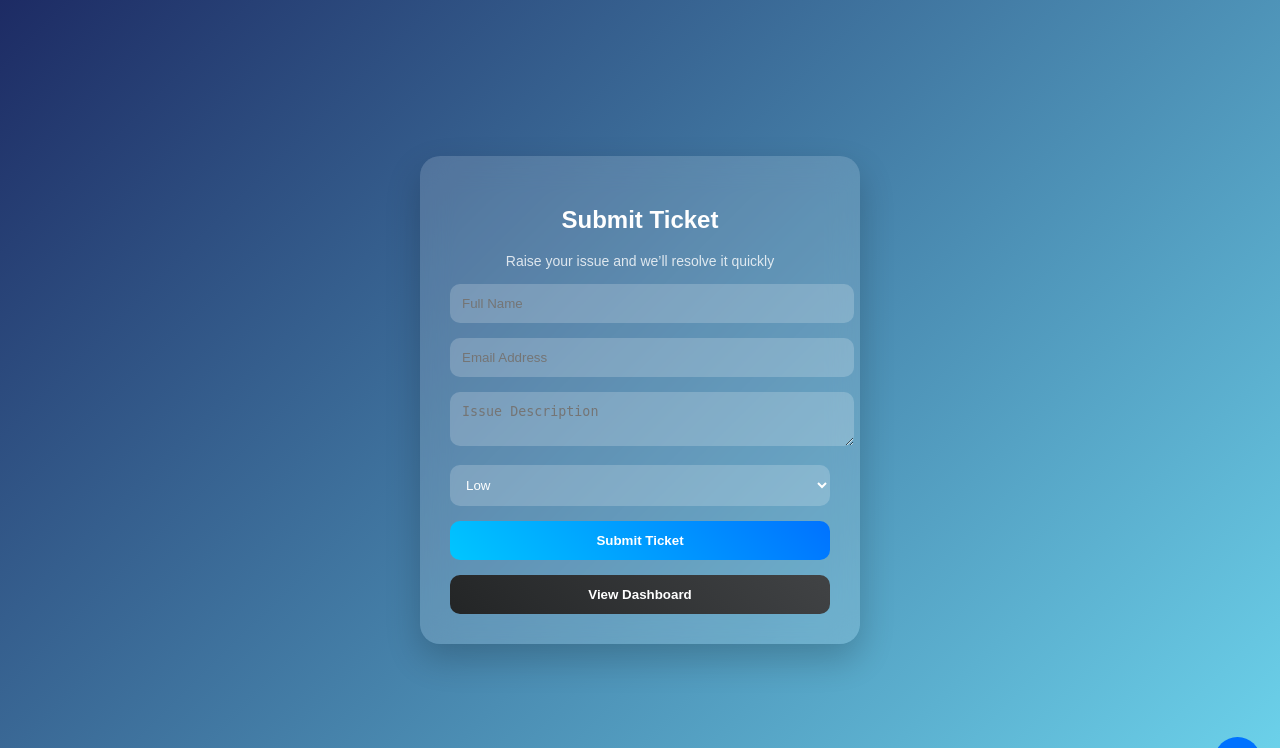
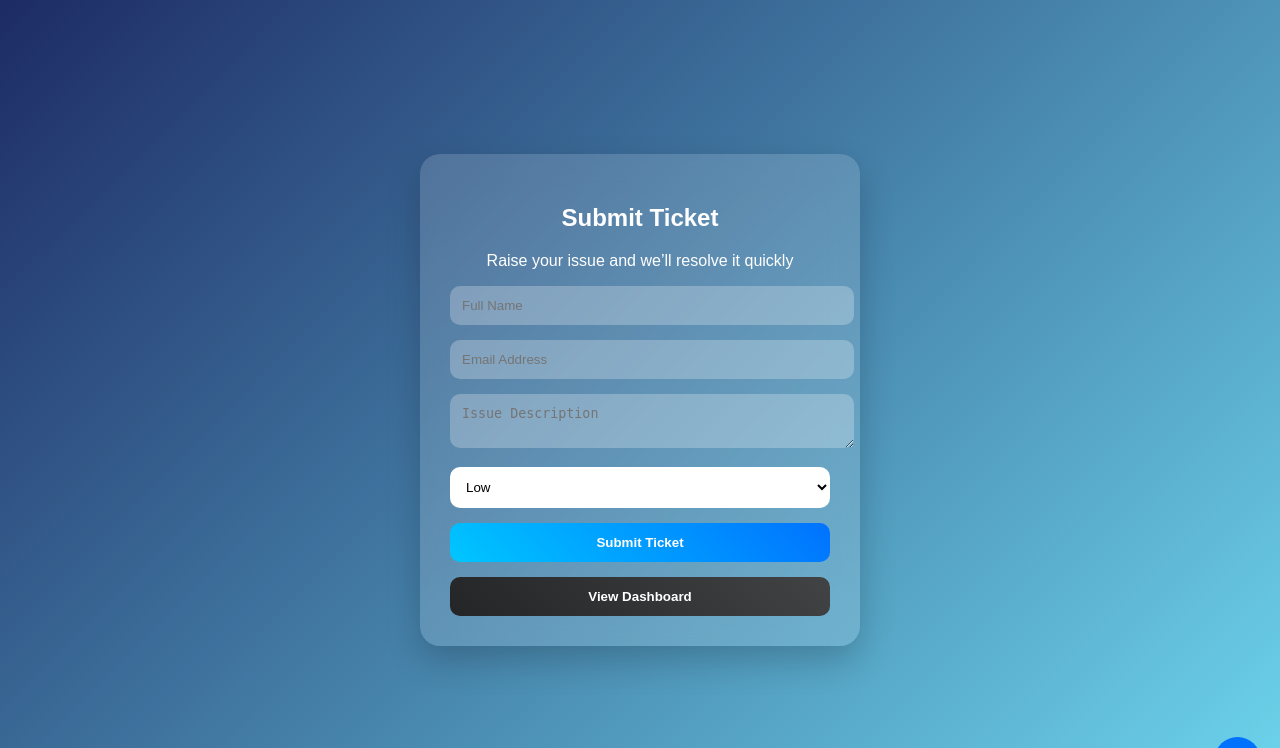
Before and after one commit to hanishzackariya12-netizen/ticketing-system, a Flask app: page / in a window 1280 px wide. Shown: the top 748 px of the page. Run offline with Flask 3, Linux system fonts and the light colour scheme; some libraries are stand-ins or nearby versions.

Commit message:
Final UI + form + dropdown fix

```diff
--- a/app.py
+++ b/app.py
@@ -75,8 +75,8 @@ def submit():
     cursor = conn.cursor()
 
     cursor.execute('''
-    INSERT INTO tickets (name, email, issue, priority, status, created_at)
-    VALUES (%s, %s, %s, %s, %s, %s)
+        INSERT INTO tickets (name, email, issue, priority, status, created_at)
+        VALUES (%s, %s, %s, %s, %s, %s)
     ''', (name, email, issue, priority, 'Open', datetime.now()))
 
     conn.commit()
--- a/templates/form.html
+++ b/templates/form.html
@@ -4,7 +4,6 @@
     <title>Submit Ticket</title>
 
     <style>
-/* BACKGROUND */
 body {
     margin: 0;
     font-family: 'Poppins', sans-serif;
@@ -31,15 +30,10 @@ body {
     color: white;
 }
 
-/* TITLE */
-.form-container h2 {
-    text-align: center;
-}
-
+/* TEXT */
+.form-container h2,
 .form-container p {
     text-align: center;
-    font-size: 14px;
-    opacity: 0.8;
 }
 
 /* INPUTS */
@@ -48,15 +42,26 @@ body {
 }
 
 .input-group input,
-.input-group textarea,
+.input-group textarea {
+    width: 100%;
+    padding: 12px;
+    border-radius: 10px;
+    border: none;
+    outline: none;
+    background: rgba(255,255,255,0.25);
+    color: #000;
+}
+
+/* FIXED SELECT VISIBILITY */
 .input-group select {
     width: 100%;
     padding: 12px;
     border-radius: 10px;
     border: none;
     outline: none;
-    background: rgba(255,255,255,0.2);
-    color: white;
+    background: white;
+    color: black;
+    font-weight: 500;
 }
 
 /* BUTTONS */
@@ -87,7 +92,6 @@ body {
     padding: 14px;
     border-radius: 50%;
     cursor: pointer;
-    z-index: 1000;
 }
 
 /* CHATBOX */
@@ -103,7 +107,6 @@ body {
     box-shadow: 0 10px 25px rgba(0,0,0,0.2);
     flex-direction: column;
     overflow: hidden;
-    z-index: 1000;
 }
 
 .chat-header {
@@ -152,7 +155,8 @@ body {
 <h2>Submit Ticket</h2>
 <p>Raise your issue and we’ll resolve it quickly</p>
 
-<form method="POST">
+<!-- ✅ FIXED FORM -->
+<form method="POST" action="/submit">
 
 <div class="input-group">
     <input type="text" name="name" required placeholder="Full Name">
@@ -234,7 +238,6 @@ function sendMessage() {
     input.value = "";
 }
 
-/* FIXED ENTER KEY */
 document.addEventListener("DOMContentLoaded", function () {
     document.getElementById("userInput").addEventListener("keypress", function(e) {
         if (e.key === "Enter") {
```
